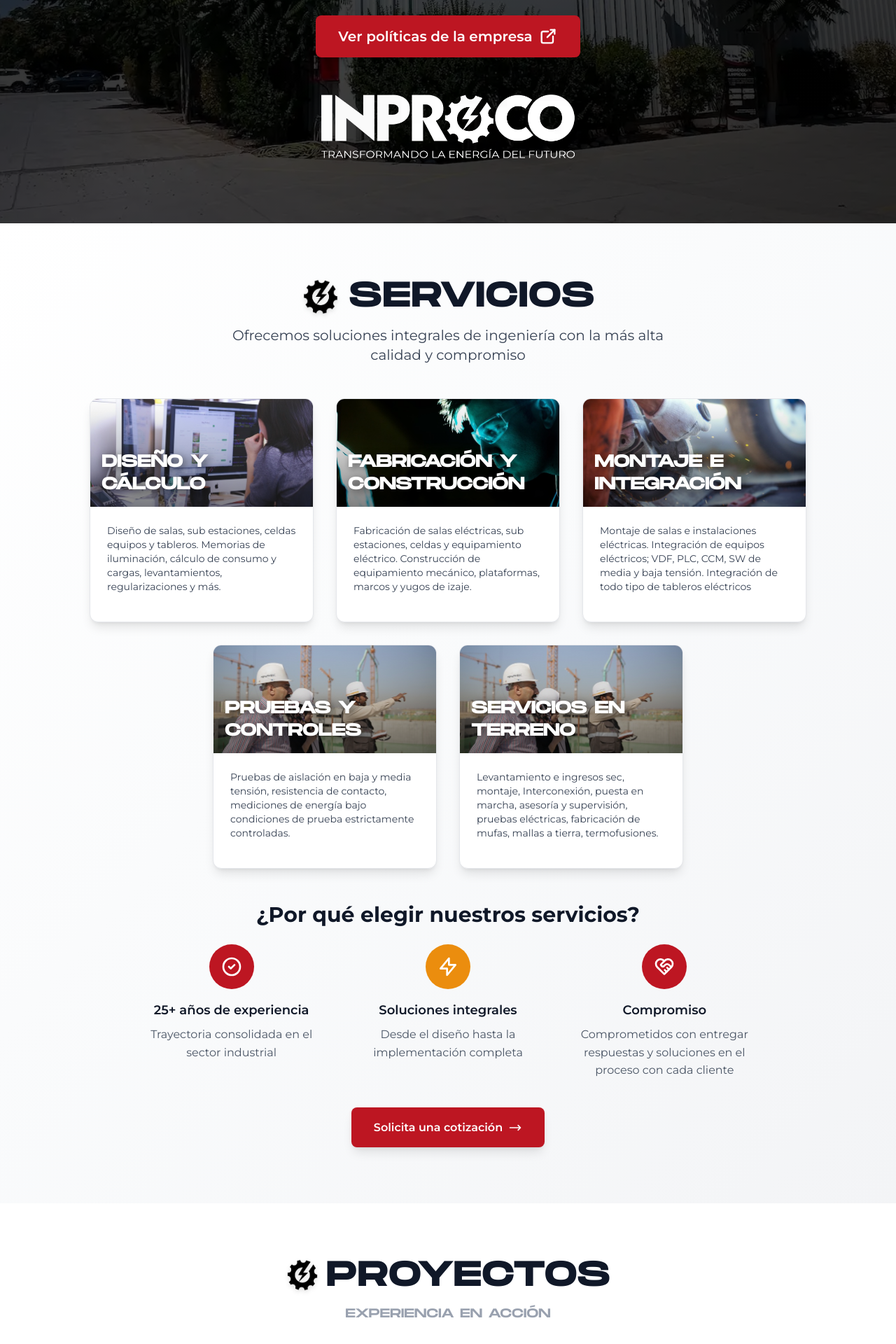
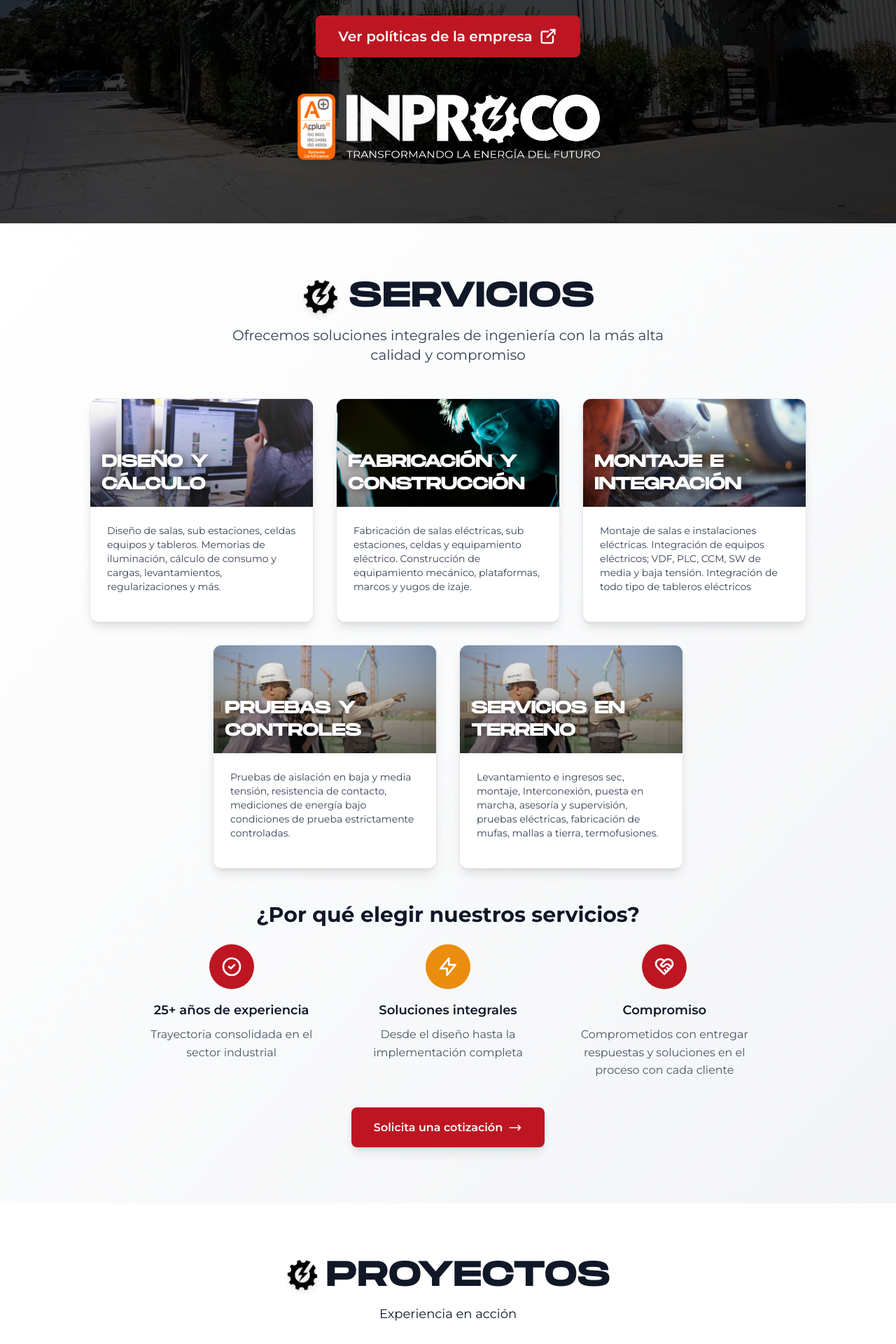
Before and after one commit to invvd/inproco.cl, a Next.js app: page / in a window 1280 px wide. Shown: the part 1340-3260 px from the top of the page at 70% size. Built offline with nearby package versions, Linux system fonts and the light colour scheme.

Commit message:
added iso logo

```diff
--- a/src/app/sections/Nosotros.tsx
+++ b/src/app/sections/Nosotros.tsx
@@ -138,8 +138,17 @@
             whileInView={{ opacity: 1, scale: 1 }}
             viewport={{ once: true }}
             transition={{ duration: 0.8, delay: 1 }}
-            className="mt-10"
+            className="mt-10 flex justify-center items-center"
           >
+            <Image
+              draggable={false}
+              src={"/logos/iso.png"}
+              width={5000}
+              height={8738}
+              alt="Certificación ISO de Inproco"
+              loading="eager"
+              className="filter drop-shadow-md max-h-28 w-fit ml-2 object-contain"
+            />
             <Image
               loading="eager"
               draggable={false}
--- a/src/app/sections/Proyectos.tsx
+++ b/src/app/sections/Proyectos.tsx
@@ -367,7 +367,6 @@
   },
   {
     id: 29,
-    year: "",
     title: "Interconexión comunicación, Metro L3",
     client: "",
     description: "",
@@ -391,6 +390,13 @@
 
   // Obtener años únicos y ordenarlos
   const availableYears = Array.from(new Set(proyectos.map((p) => p.year)))
+    .filter(
+      (year): year is string =>
+        typeof year === "string" &&
+        year !== undefined &&
+        year !== "" &&
+        year.trim() !== ""
+    )
     .sort()
     .reverse();
 
@@ -454,11 +460,7 @@
           <SectionTitle invertBadgeColor className="flex items-center mb-4">
             Proyectos
           </SectionTitle>
-          <div
-            className={`text-lg text-gray-400 mb-12 ${monument.className} uppercase`}
-          >
-            Experiencia en acción
-          </div>
+          <div className={`text-lg mb-12`}>Experiencia en acción</div>
         </div>
 
         {/* Filtros por año */}
@@ -472,7 +474,7 @@
                   : "bg-transparent text-gray-700 border-gray-300 hover:border-primary hover:text-primary"
               }`}
             >
-              Todos
+              Todos los años
             </button>
             {availableYears.map((year) => (
               <button
```
